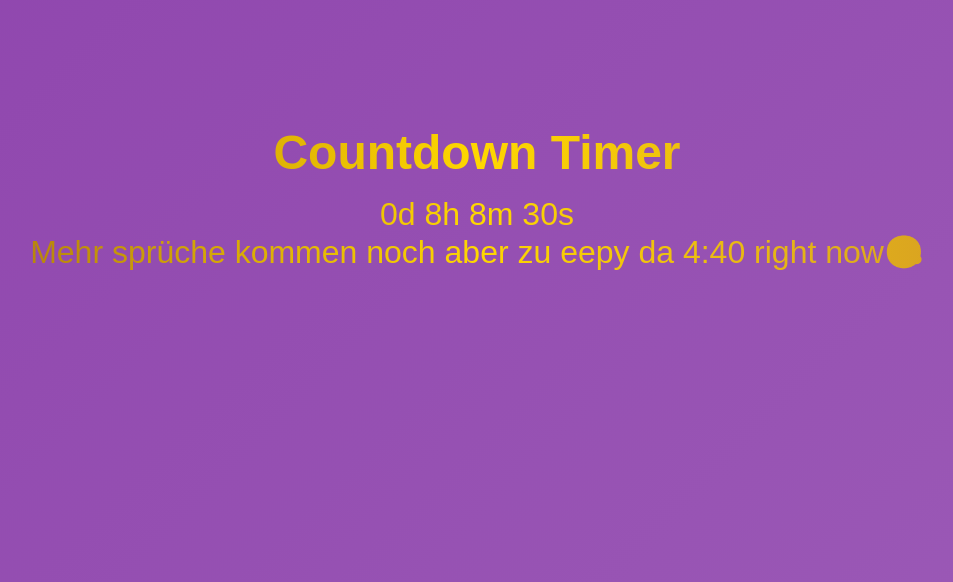
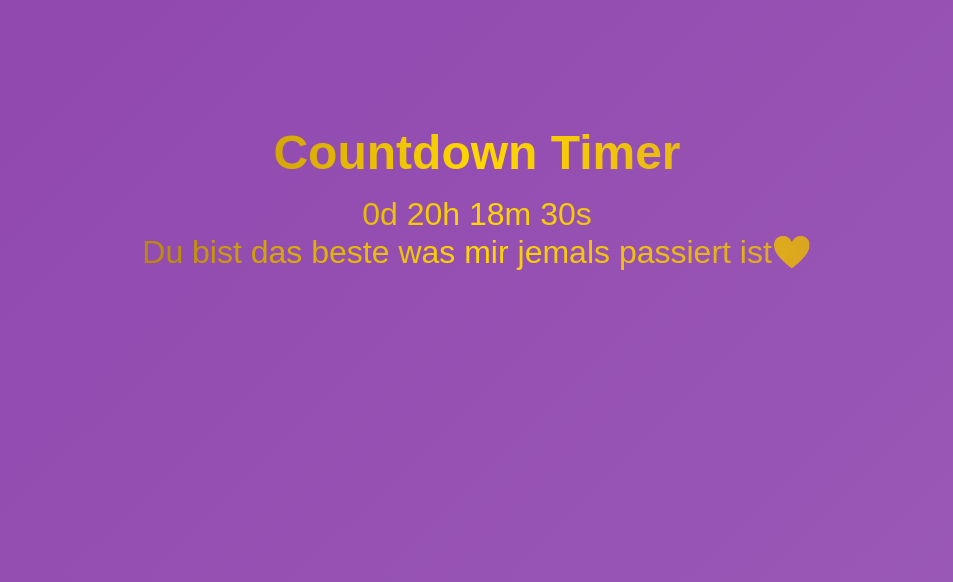
Before and after one commit to 19sx/PolskaAustriaCountdown, a plain HTML site: page index.html in a window 1280 px wide. Shown: the part 218-800 px from the top of the page, without its empty margins (163-1116 px from the left). Drawn offline with Linux system fonts and the light colour scheme.

Commit message:
Time adjustment:)

```diff
--- a/index.html
+++ b/index.html
@@ -65,7 +65,7 @@
     </div>
 
     <script>
-        const targetDate = new Date('2025-01-04T05:50:00');
+        const targetDate = new Date('2025-01-04T18:00:00');
 
         const hourlyMessages = [
             "Du bist das beste was mir jemals passiert ist❤️",
```
